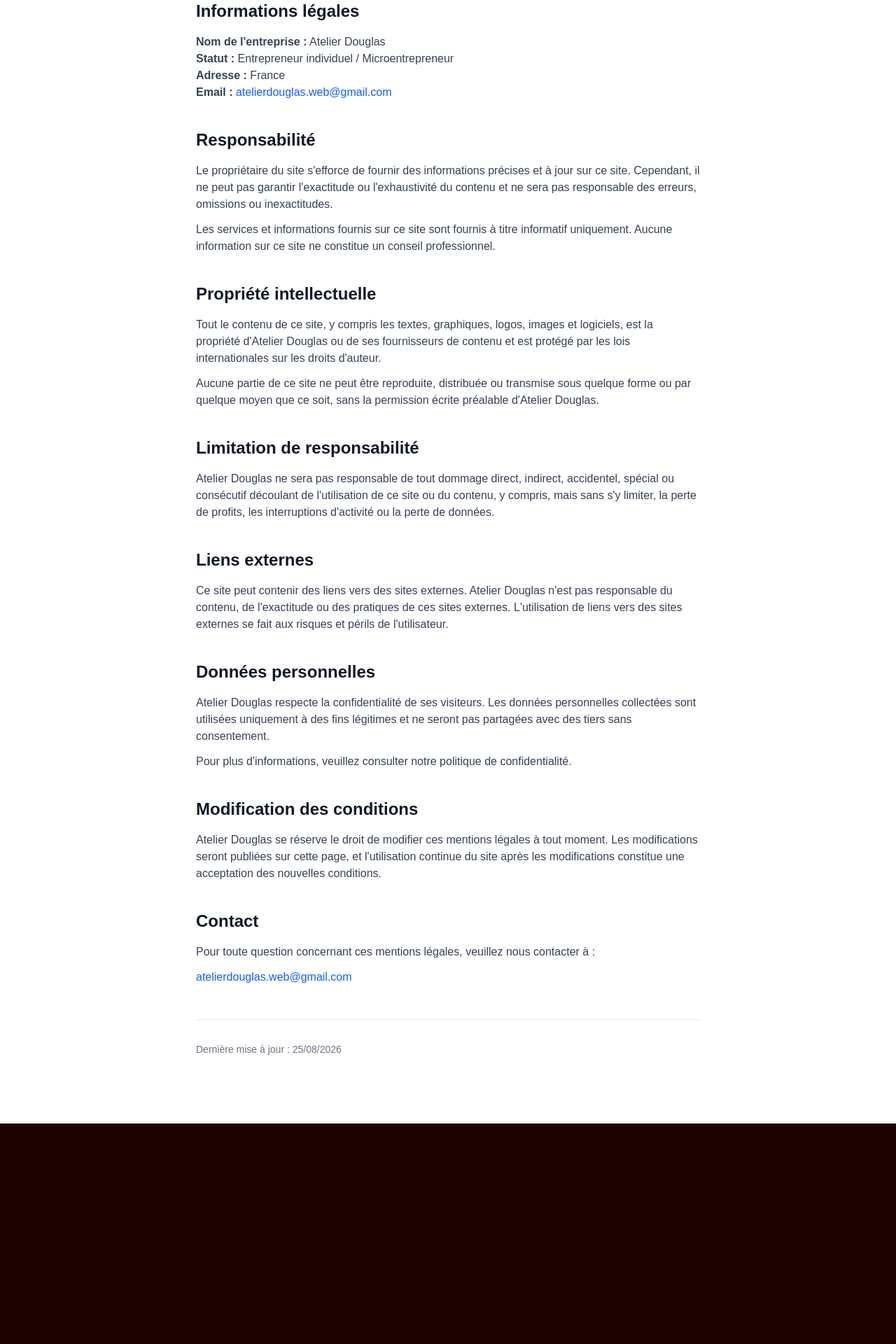
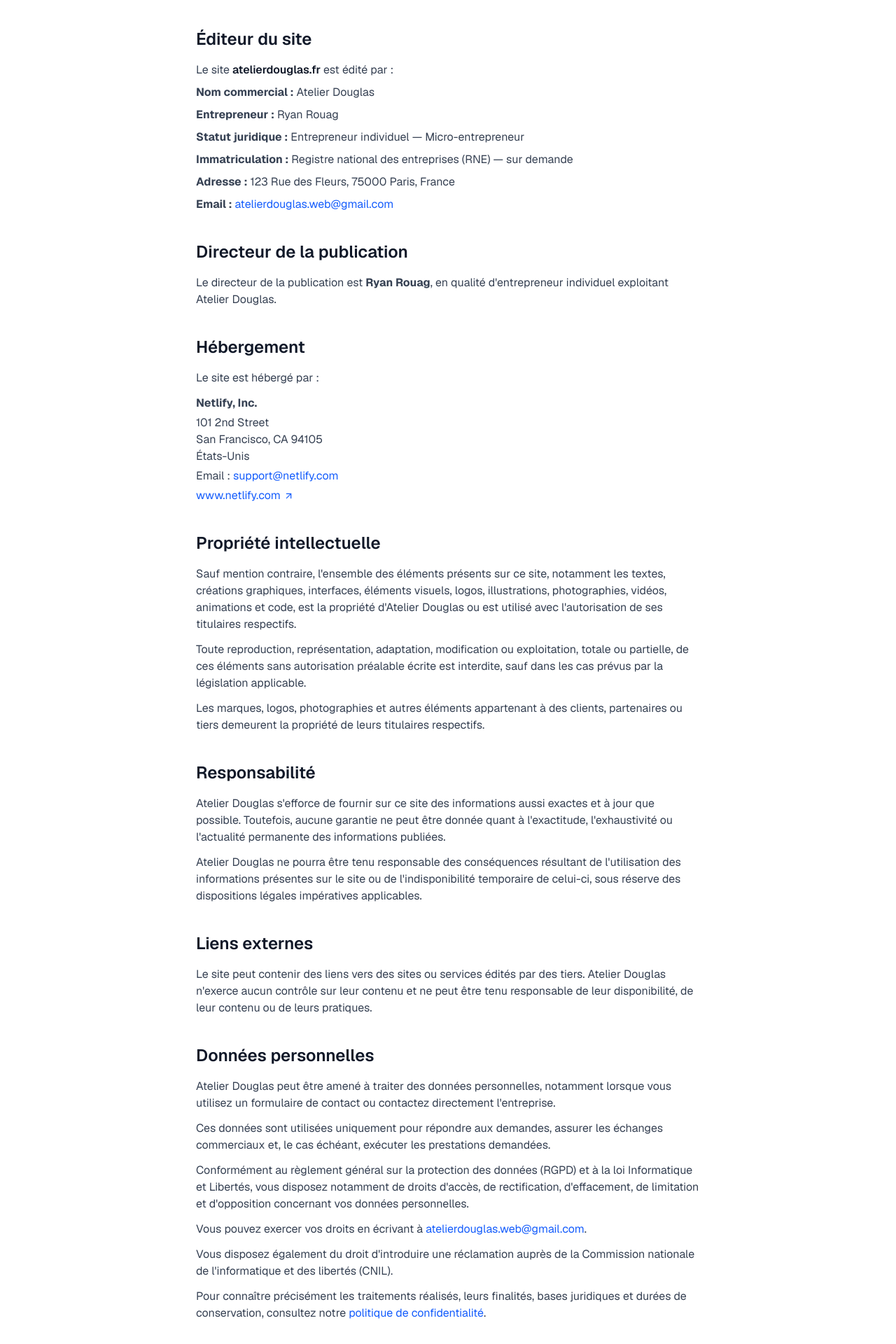
Before and after one commit to ryan-choukri/AtelierDouglas, a Next.js app: page /mention-legal in a window 1280 px wide. Shown: the part 240-2160 px from the top of the page at 70% size. Before the commit the page ends 1845 px from the top, so only its background shows below. Built offline with nearby package versions, Linux system fonts and the light colour scheme.

Commit message:
feat: update font family in body and Navbar for consistency

```diff
--- a/app/globals.css
+++ b/app/globals.css
@@ -28,7 +28,7 @@
 body {
   background: var(--background);
   color: var(--foreground);
-  font-family: Arial, Helvetica, sans-serif;
+  font-family: var(--font-sans), Arial, Helvetica, sans-serif;
 }
 
 .darker-part {
--- a/app/mention-legal/page.tsx
+++ b/app/mention-legal/page.tsx
@@ -1,44 +1,74 @@
 import { ArrowUpRight } from "lucide-react";
 import Link from "next/link";
-import { Metadata } from "next";
+import type { Metadata } from "next";
 
 export const metadata: Metadata = {
-  title: "Mentions Légales — Atelier Douglas",
+  title: "Mentions légales — Atelier Douglas",
   description:
-    "Mentions légales et informations légales d'Atelier Douglas, studio web indépendant.",
+    "Mentions légales et informations relatives au site Atelier Douglas.",
 };
 
 export default function MentionsLegales() {
   return (
     <div className="min-h-screen bg-white">
       <div className="mx-auto max-w-3xl px-5 py-16 sm:px-6 md:py-24">
+        {/* Header */}
         <div className="mb-12">
           <Link
             href="/"
-            className="inline-flex items-center gap-2 text-sm text-blue-600 hover:text-blue-700"
+            className="inline-flex items-center gap-2 text-sm text-blue-600 transition-colors hover:text-blue-700"
           >
             ← Retour
           </Link>
+
           <h1 className="mt-6 text-4xl font-bold text-gray-900 md:text-5xl">
-            Mentions Légales
+            Mentions légales
           </h1>
+
+          <p className="mt-4 text-gray-500">
+            Informations légales relatives au site atelierdouglas.fr
+          </p>
         </div>
 
         <div className="prose prose-lg max-w-none text-gray-700">
+          {/* Éditeur */}
           <section className="mb-10">
             <h2 className="text-2xl font-semibold text-gray-900">
-              Informations légales
+              Éditeur du site
             </h2>
-            <p className="mt-4">
-              <strong>Nom de l&apos;entreprise :</strong> Atelier Douglas
+
+            <div className="mt-4 space-y-2">
+              <p>
+                Le site{" "}
+                <strong className="font-semibold text-gray-900">
+                  atelierdouglas.fr
+                </strong>{" "}
+                est édité par :
               </p>
+
               <p>
-              <strong>Statut :</strong> Entrepreneur individuel /
-              Microentrepreneur
+                <strong>Nom commercial :</strong> Atelier Douglas
               </p>
+
               <p>
-              <strong>Adresse :</strong> France
+                <strong>Entrepreneur :</strong> Ryan Rouag
               </p>
+
+              <p>
+                <strong>Statut juridique :</strong> Entrepreneur individuel —
+                Micro-entrepreneur
+              </p>
+
+              <p>
+                <strong>Immatriculation :</strong> Registre national des
+                entreprises (RNE) — sur demande
+              </p>
+
+              <p>
+                <strong>Adresse :</strong> 123 Rue des Fleurs, 75000 Paris,
+                France
+              </p>
+
               <p>
                 <strong>Email :</strong>{" "}
                 <a
@@ -48,102 +78,235 @@ export default function MentionsLegales() {
                   atelierdouglas.web@gmail.com
                 </a>
               </p>
+
+              {/*
+                Si tu as un numéro de TVA intracommunautaire :
+
+                <p>
+                  <strong>TVA intracommunautaire :</strong> FRXXXXXXXXXXX
+                </p>
+
+                Si tu n'es pas redevable de la TVA, ne mets pas de faux numéro ici.
+              */}
+            </div>
           </section>
 
+          {/* Directeur publication */}
+          <section className="mb-10">
+            <h2 className="text-2xl font-semibold text-gray-900">
+              Directeur de la publication
+            </h2>
+
+            <p className="mt-4">
+              Le directeur de la publication est <strong>Ryan Rouag</strong>, en
+              qualité d&apos;entrepreneur individuel exploitant Atelier Douglas.
+            </p>
+          </section>
+
+          {/* Hébergeur */}
+          <section className="mb-10">
+            <h2 className="text-2xl font-semibold text-gray-900">
+              Hébergement
+            </h2>
+
+            <p className="mt-4">Le site est hébergé par :</p>
+
+            <div className="mt-3 space-y-1">
+              <p>
+                <strong>Netlify, Inc.</strong>
+              </p>
+
+              <p>
+                101 2nd Street
+                <br />
+                San Francisco, CA 94105
+                <br />
+                États-Unis
+              </p>
+
+              <p>
+                Email :{" "}
+                <a
+                  href="mailto:support@netlify.com"
+                  className="text-blue-600 hover:text-blue-700"
+                >
+                  support@netlify.com
+                </a>
+              </p>
+
+              <a
+                href="https://www.netlify.com"
+                target="_blank"
+                rel="noopener noreferrer"
+                className="inline-flex items-center gap-1 text-blue-600 hover:text-blue-700"
+              >
+                www.netlify.com
+                <ArrowUpRight size={15} />
+              </a>
+            </div>
+          </section>
+
+          {/* Propriété intellectuelle */}
+          <section className="mb-10">
+            <h2 className="text-2xl font-semibold text-gray-900">
+              Propriété intellectuelle
+            </h2>
+
+            <p className="mt-4">
+              Sauf mention contraire, l&apos;ensemble des éléments présents sur
+              ce site, notamment les textes, créations graphiques, interfaces,
+              éléments visuels, logos, illustrations, photographies, vidéos,
+              animations et code, est la propriété d&apos;Atelier Douglas ou est
+              utilisé avec l&apos;autorisation de ses titulaires respectifs.
+            </p>
+
+            <p className="mt-3">
+              Toute reproduction, représentation, adaptation, modification ou
+              exploitation, totale ou partielle, de ces éléments sans
+              autorisation préalable écrite est interdite, sauf dans les cas
+              prévus par la législation applicable.
+            </p>
+
+            <p className="mt-3">
+              Les marques, logos, photographies et autres éléments appartenant à
+              des clients, partenaires ou tiers demeurent la propriété de leurs
+              titulaires respectifs.
+            </p>
+          </section>
+
+          {/* Responsabilité */}
           <section className="mb-10">
             <h2 className="text-2xl font-semibold text-gray-900">
               Responsabilité
             </h2>
+
             <p className="mt-4">
-              Le propriétaire du site s&apos;efforce de fournir des informations
-              précises et à jour sur ce site. Cependant, il ne peut pas garantir
-              l&apos;exactitude ou l&apos;exhaustivité du contenu et ne sera pas
-              responsable des erreurs, omissions ou inexactitudes.
+              Atelier Douglas s&apos;efforce de fournir sur ce site des
+              informations aussi exactes et à jour que possible. Toutefois,
+              aucune garantie ne peut être donnée quant à l&apos;exactitude,
+              l&apos;exhaustivité ou l&apos;actualité permanente des
+              informations publiées.
             </p>
+
             <p className="mt-3">
-              Les services et informations fournis sur ce site sont fournis à
-              titre informatif uniquement. Aucune information sur ce site ne
-              constitue un conseil professionnel.
+              Atelier Douglas ne pourra être tenu responsable des conséquences
+              résultant de l&apos;utilisation des informations présentes sur le
+              site ou de l&apos;indisponibilité temporaire de celui-ci, sous
+              réserve des dispositions légales impératives applicables.
             </p>
           </section>
 
-          <section className="mb-10">
-            <h2 className="text-2xl font-semibold text-gray-900">
-              Propriété intellectuelle
-            </h2>
-            <p className="mt-4">
-              Tout le contenu de ce site, y compris les textes, graphiques,
-              logos, images et logiciels, est la propriété d&apos;Atelier
-              Douglas ou de ses fournisseurs de contenu et est protégé par les
-              lois internationales sur les droits d&apos;auteur.
-            </p>
-            <p className="mt-3">
-              Aucune partie de ce site ne peut être reproduite, distribuée ou
-              transmise sous quelque forme ou par quelque moyen que ce soit,
-              sans la permission écrite préalable d&apos;Atelier Douglas.
-            </p>
-          </section>
-
-          <section className="mb-10">
-            <h2 className="text-2xl font-semibold text-gray-900">
-              Limitation de responsabilité
-            </h2>
-            <p className="mt-4">
-              Atelier Douglas ne sera pas responsable de tout dommage direct,
-              indirect, accidentel, spécial ou consécutif découlant de
-              l&apos;utilisation de ce site ou du contenu, y compris, mais sans
-              s&apos;y limiter, la perte de profits, les interruptions
-              d&apos;activité ou la perte de données.
-            </p>
-          </section>
-
+          {/* Liens externes */}
           <section className="mb-10">
             <h2 className="text-2xl font-semibold text-gray-900">
               Liens externes
             </h2>
+
             <p className="mt-4">
-              Ce site peut contenir des liens vers des sites externes. Atelier
-              Douglas n&apos;est pas responsable du contenu, de
-              l&apos;exactitude ou des pratiques de ces sites externes.
-              L&apos;utilisation de liens vers des sites externes se fait aux
-              risques et périls de l&apos;utilisateur.
+              Le site peut contenir des liens vers des sites ou services édités
+              par des tiers. Atelier Douglas n&apos;exerce aucun contrôle sur
+              leur contenu et ne peut être tenu responsable de leur
+              disponibilité, de leur contenu ou de leurs pratiques.
             </p>
           </section>
 
+          {/* Données personnelles */}
           <section className="mb-10">
             <h2 className="text-2xl font-semibold text-gray-900">
               Données personnelles
             </h2>
+
             <p className="mt-4">
-              Atelier Douglas respecte la confidentialité de ses visiteurs. Les
-              données personnelles collectées sont utilisées uniquement à des
-              fins légitimes et ne seront pas partagées avec des tiers sans
-              consentement.
+              Atelier Douglas peut être amené à traiter des données
+              personnelles, notamment lorsque vous utilisez un formulaire de
+              contact ou contactez directement l&apos;entreprise.
             </p>
+
             <p className="mt-3">
-              Pour plus d&apos;informations, veuillez consulter notre politique
-              de confidentialité.
+              Ces données sont utilisées uniquement pour répondre aux demandes,
+              assurer les échanges commerciaux et, le cas échéant, exécuter les
+              prestations demandées.
+            </p>
+
+            <p className="mt-3">
+              Conformément au règlement général sur la protection des données
+              (RGPD) et à la loi Informatique et Libertés, vous disposez
+              notamment de droits d&apos;accès, de rectification,
+              d&apos;effacement, de limitation et d&apos;opposition concernant
+              vos données personnelles.
+            </p>
+
+            <p className="mt-3">
+              Vous pouvez exercer vos droits en écrivant à{" "}
+              <a
+                href="mailto:atelierdouglas.web@gmail.com"
+                className="text-blue-600 hover:text-blue-700"
+              >
+                atelierdouglas.web@gmail.com
+              </a>
+              .
+            </p>
+
+            <p className="mt-3">
+              Vous disposez également du droit d&apos;introduire une réclamation
+              auprès de la Commission nationale de l&apos;informatique et des
+              libertés (CNIL).
+            </p>
+
+            <p className="mt-3">
+              Pour connaître précisément les traitements réalisés, leurs
+              finalités, bases juridiques et durées de conservation, consultez
+              notre{" "}
+              <Link
+                href="/politique-confidentialite"
+                className="text-blue-600 hover:text-blue-700"
+              >
+                politique de confidentialité
+              </Link>
+              .
             </p>
           </section>
 
+          {/* Cookies */}
           <section className="mb-10">
-            <h2 className="text-2xl font-semibold text-gray-900">
-              Modification des conditions
-            </h2>
+            <h2 className="text-2xl font-semibold text-gray-900">Cookies</h2>
+
             <p className="mt-4">
-              Atelier Douglas se réserve le droit de modifier ces mentions
-              légales à tout moment. Les modifications seront publiées sur cette
-              page, et l&apos;utilisation continue du site après les
-              modifications constitue une acceptation des nouvelles conditions.
+              Le site peut utiliser des cookies ou technologies similaires
+              strictement nécessaires à son fonctionnement.
+            </p>
+
+            <p className="mt-3">
+              Si des outils de mesure d&apos;audience, publicitaires ou autres
+              traceurs nécessitant un consentement sont utilisés, ils ne doivent
+              être déposés qu&apos;après avoir recueilli le consentement de
+              l&apos;utilisateur lorsque celui-ci est requis par la
+              réglementation applicable.
             </p>
           </section>
 
+          {/* Droit applicable */}
+          <section className="mb-10">
+            <h2 className="text-2xl font-semibold text-gray-900">
+              Droit applicable
+            </h2>
+
+            <p className="mt-4">
+              Le présent site et ses mentions légales sont soumis au droit
+              français, sous réserve des règles impératives éventuellement
+              applicables.
+            </p>
+          </section>
+
+          {/* Contact */}
           <section className="mb-10">
             <h2 className="text-2xl font-semibold text-gray-900">Contact</h2>
+
             <p className="mt-4">
-              Pour toute question concernant ces mentions légales, veuillez nous
-              contacter à :
+              Pour toute question concernant le site ou les présentes mentions
+              légales :
             </p>
+
             <p className="mt-3">
               <a
                 href="mailto:atelierdouglas.web@gmail.com"
@@ -154,9 +317,10 @@ export default function MentionsLegales() {
             </p>
           </section>
 
+          {/* Update */}
           <div className="mt-12 border-t border-gray-200 pt-8">
             <p className="text-sm text-gray-500">
-              Dernière mise à jour : {new Date().toLocaleDateString("fr-FR")}
+              Dernière mise à jour : 28 août 2026
             </p>
           </div>
         </div>
--- a/components/atelier/Navbar.tsx
+++ b/components/atelier/Navbar.tsx
@@ -39,13 +39,13 @@ export function Navbar() {
 
       <nav
         aria-label="Navigation principale"
-        className={` text-xl mx-auto flex max-w-6xl items-center gap-4 rounded-full px-4 py-2.5 transition-all duration-500 sm:px-5 ${
+        className={`font-sans text-xl mx-auto flex max-w-6xl items-center gap-4 rounded-full px-4 py-2.5 transition-all duration-500 sm:px-5 ${
           scrolled ? "glass glass-scrolled" : "glass"
         }`}
       >
         <a
           href="#top"
-          className="display text-[1.8rem] shrink-0 text-espresso transition-opacity hover:opacity-60"
+          className="pt-[5px] pl-1 display text-[1.8rem] shrink-0 text-espresso transition-opacity hover:opacity-60"
         >
           <span className="hidden sm:inline">Atelier Douglas</span>
           <span className="sm:hidden">A. Douglas</span>
@@ -93,7 +93,7 @@ export function Navbar() {
           </div>
         </div>
 
-        <div className="ml-auto flex items-center gap-2 md:ml-0">
+        <div className="relative left-[8px] ml-auto flex items-center gap-2 md:ml-0">
           <a
             href="#contact"
             className="group inline-flex items-center gap-1.5 rounded-full bg-terracotta px-3.5 py-2 text-[0.75rem] font-medium text-primary-foreground transition-all duration-300 hover:bg-terracotta-deep sm:px-4"
```
Lines whose indentation alone changed are shown as unchanged.
